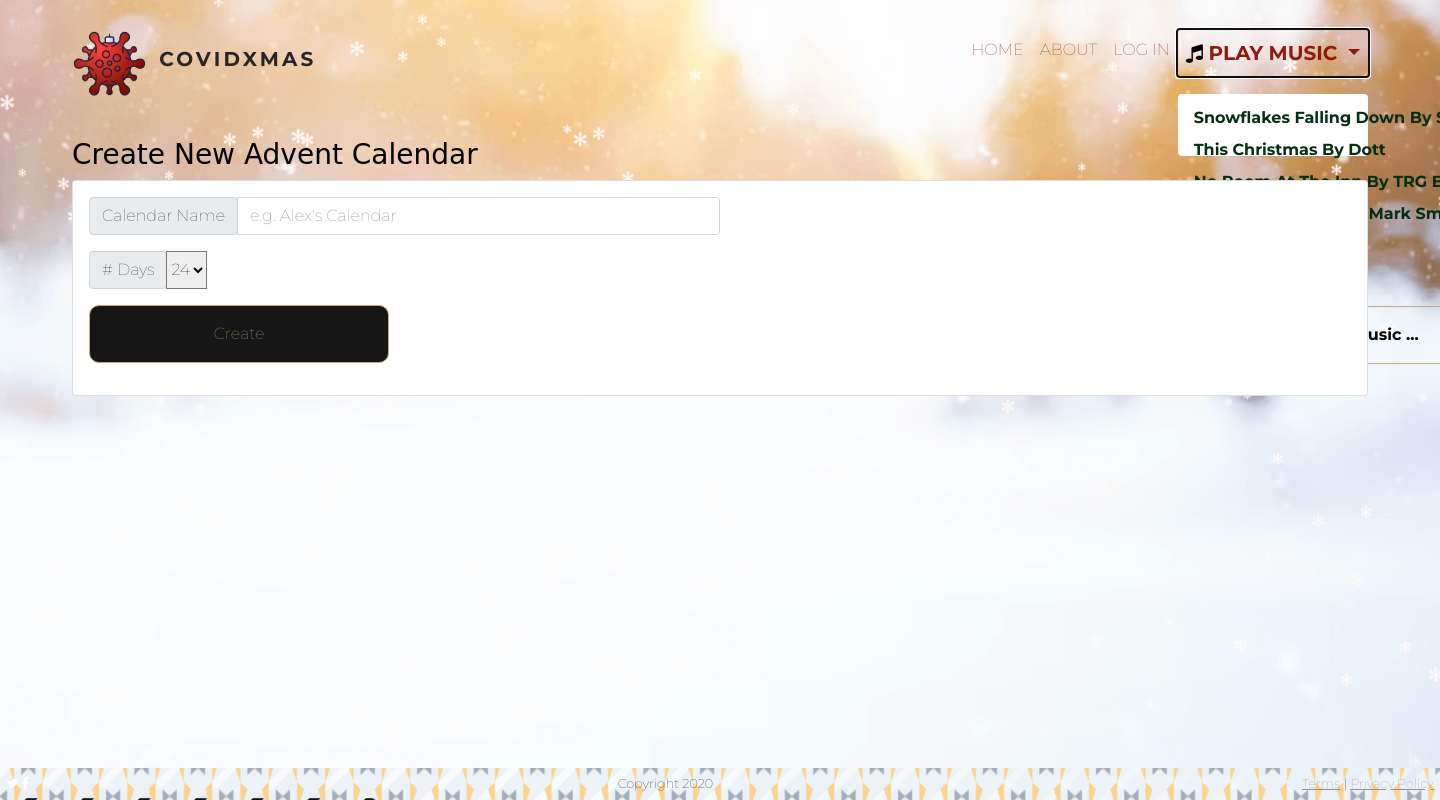
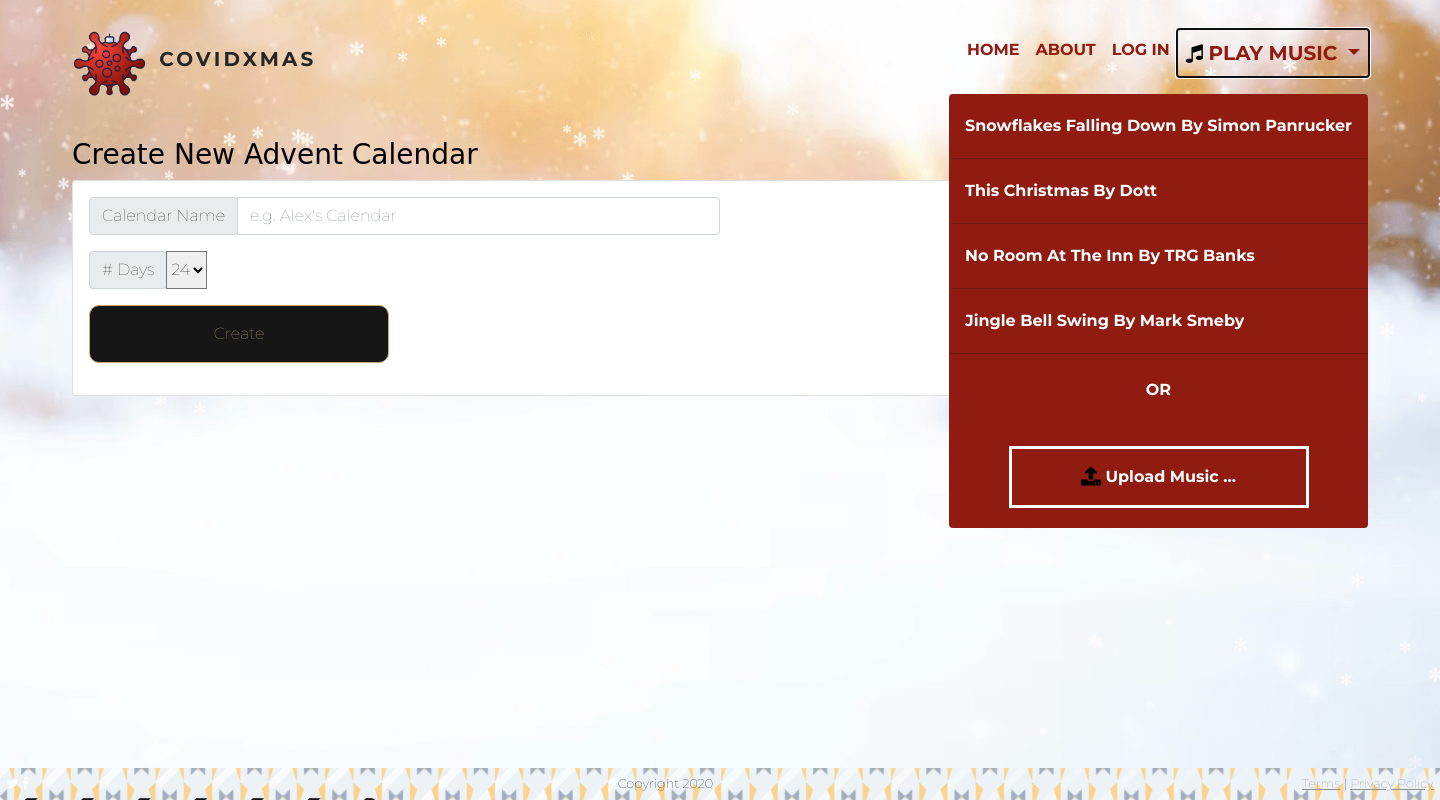
Before and after one commit to alissatroiano/team-4-hackathon, a Django app: page /dates/create_calendar/ in a window 1440 px wide, after a click on "PLAY MUSIC"; the page is wider, and only the part inside the window is pictured. Run offline with Django 3.2, Linux system fonts and the light colour scheme; some libraries are stand-ins or nearby versions; some web fonts are replaced.

Commit message:
Made layout and styling changes to nav dropdown menu

```diff
--- a/covidxmas/assets/css/_base.css
+++ b/covidxmas/assets/css/_base.css
@@ -17,11 +17,9 @@ body {
 }
 
 .overlay {
-    height: 100%;
-    width: 100%;
     top: 0;
     left: 0;
     position: fixed;
-    background: white;
-    z-index: -1;
+    background: var(--primary-colour);
+    z-index: 10;
 }
--- a/covidxmas/assets/css/_nav.css
+++ b/covidxmas/assets/css/_nav.css
@@ -48,9 +48,21 @@ header {
 }
 
 .dropdown-item {
-    color: var(--primary-colour-hover) !important;
+    /*
+    color: var(--primary-colour-hover) !important;*/
     font-weight: 700;
     text-transform: capitalize;
+    color: white;
+}
+
+.upload label {
+    border-radius: 0;
+    border: 3px solid white;
+    color: white;
+}
+
+.or {
+    color: white;
 }
 
 .active .nav-link:hover {
@@ -61,8 +73,19 @@ header {
 .dropdown-menu {
     border: 0;
     background: transparent;
+    overflow-x: scroll;
 }
 
 a.nav-link {
     color: var(--primary-colour) !important;
 }
+
+@media screen and (max-width: 443px) {
+    .navbar-collapse {
+        width: 90%;
+    }
+
+    .dropdown-item {
+        word-wrap: break-word;
+    }
+}
--- a/covidxmas/assets/css/_variables.css
+++ b/covidxmas/assets/css/_variables.css
@@ -5,4 +5,5 @@
     --primary-colour-hover: #052e12;
     --nav-colour: #262525;
     --background-dark: rgba(0, 0, 0, 0.5);
+    --overlay: rgba(144, 27, 17, 0.5);
 }
--- a/covidxmas/templates/nav.html
+++ b/covidxmas/templates/nav.html
@@ -15,21 +15,21 @@
             <div class="collapse navbar-collapse" id="navbarSupportedContent">
                 <ul class="navbar-nav ms-auto menu mb-2 mb-lg-0">
                     <li class="nav-item">
-                        <a class="nav-link active" aria-current="page" href="{% url 'home' %}">Home</a>
+                        <a class="nav-link active fw-bold" aria-current="page" href="{% url 'home' %}">Home</a>
                     </li>
                     <li class="nav-item">
-                        <a class="nav-link" href="#about">About</a>
+                        <a class="nav-link fw-bold" href="#about">About</a>
                     </li>
                     {% if not request.user.is_authenticated %}
                     <li class="nav-item">
-                        <a class="nav-link" href="{% url 'account_login' %}">Log In</a>
+                        <a class="nav-link fw-bold" href="{% url 'account_login' %}">Log In</a>
                     </li>
                     {% else %}
                     <li class="nav-item">
-                        <a class="nav-link" href="{% url 'view_calendars' %}">My Calendars</a>
+                        <a class="nav-link fw-bold" href="{% url 'view_calendars' %}">My Calendars</a>
                     </li>
                     <li class="nav-item">
-                        <a class="nav-link" href="{% url 'account_logout' %}">Log Out</a>
+                        <a class="nav-link fw-bold" href="{% url 'account_logout' %}">Log Out</a>
                     </li>
                     {% endif %}
                     <li class="nav-item dropdown mr-5">
@@ -37,22 +37,26 @@
                             data-bs-toggle="dropdown" aria-expanded="false">
                             <i class="fa fa-music music-icon"></i> Play Music
                         </a>
-                        <ul class="dropdown-menu music overlay " id="overlay" aria-labelledby="navbarDropdown">
-                            <li><a class="dropdown-item play" id=" btnA " type="button " href="#btnB">Snowflakes Falling
+                        <ul class="dropdown-menu music overlay dropdown-menu-lg-end" id="overlay" aria-labelledby="navbarDropdown">
+                            <li><a class="dropdown-item play mt-2" id=" btnA " type="button " href="#btnB">Snowflakes Falling
                                     Down by Simon Panrucker</a></li>
+                                    <hr>
                             <li><a class="dropdown-item play" id=" btnB " type="button " href="#btnB">This Christmas by
                                     Dott</a></li>
+                                    <hr>
                             <li><a class="dropdown-item play" id="btnC" type="button" href="#btnC">No room at the inn by
                                     TRG Banks</a></li>
+                                    <hr>
                             <li><a class="dropdown-item play" id="btnD" type="button" href="#btnD">Jingle Bell Swing by
                                     Mark Smeby</a></li>
                             <li>
-                                <p class="text-center py-2">OR</p>
+                                <hr>
+                                <p class="text-center py-2 or fw-bold">OR</p>
                             </li>
                             <li>
-                                <a class="dropdown-item text-white" href="#">
+                                <a class="dropdown-item text-white d-flex justify-content-center upload mb-2" href="#">
                                     <input type="file" id="upload" hidden />
-                                    <label for="upload"> <i class="fa fa-upload"></i>
+                                    <label for="upload"> <i class="fa fa-upload fa-lg"></i>
                                         Upload Music ...</label>
                                 </a>
                             </li>
```
